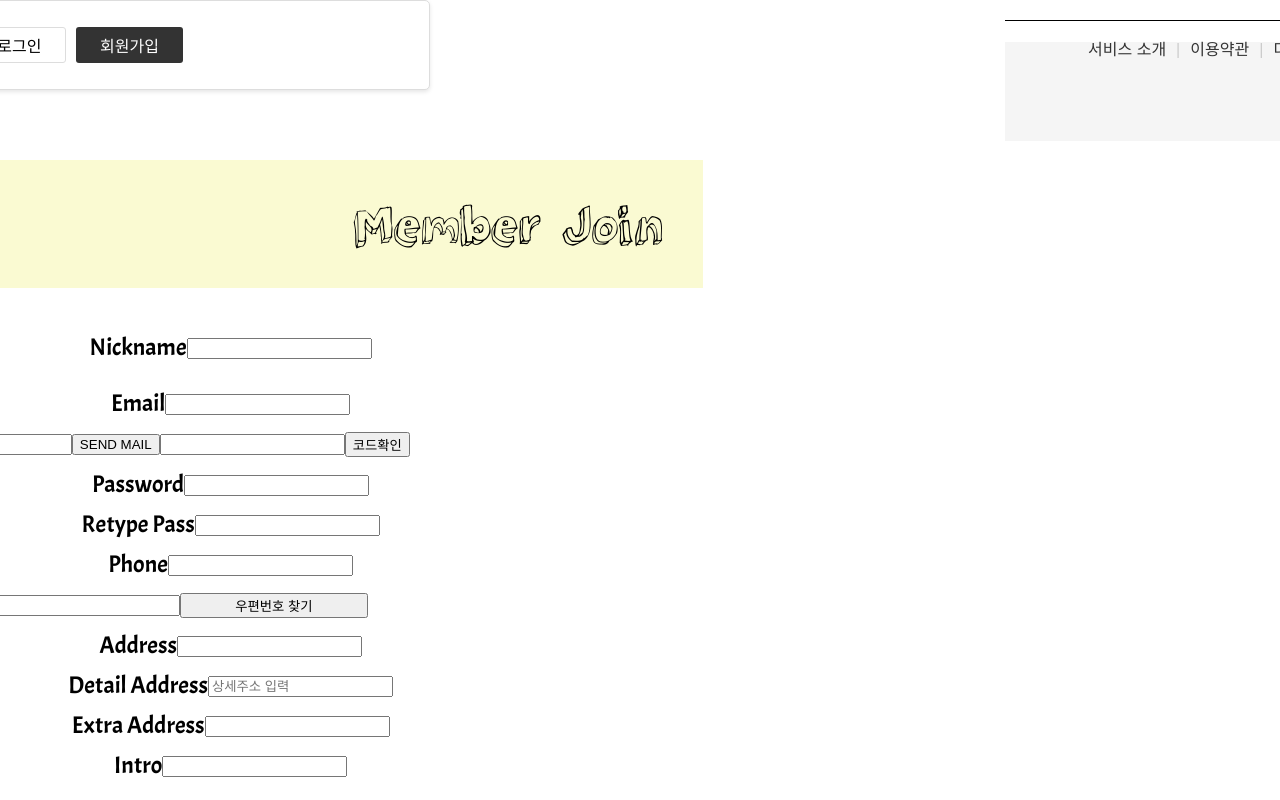
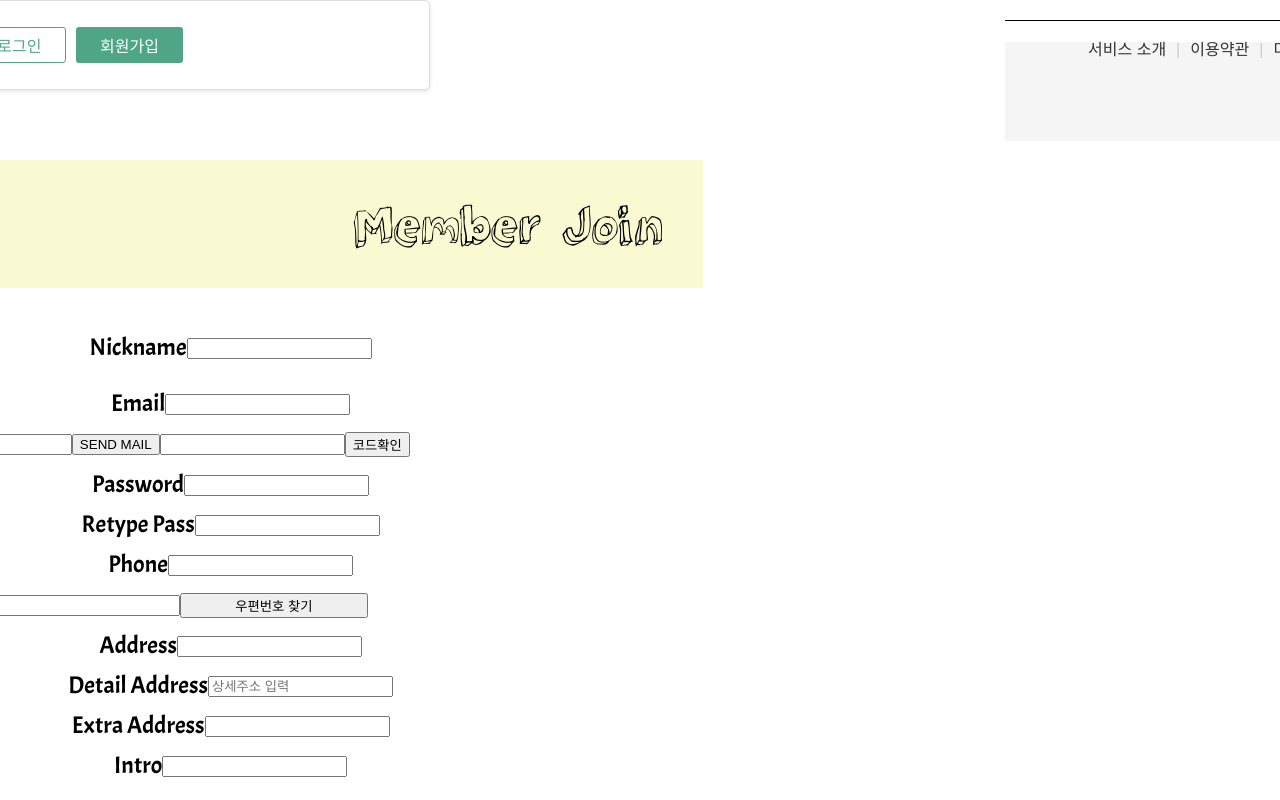
Before and after one commit to 2hon-in/Honin2, a React (Create React App) app in the folder client/: page /join in a window 1280 px wide. Shown: the top 800 px of the page. Built offline with nearby package versions, Linux system fonts and the light colour scheme.

Commit message:
header 스타일 완성

```diff
--- a/client/src/Component/style/layout/header.module.css
+++ b/client/src/Component/style/layout/header.module.css
@@ -67,10 +67,15 @@
     margin-right: 20rem;
 }
 
+.menu_bar>.buttons >button {
+    color: var(--primary-color);
+
+}
+
 .menu_bar>.buttons>button {
     margin-left: 0.6rem;
     padding: 0.3rem 1.5rem;
-    border: 1px solid #ddd;
+    border: 1.5px solid var(--primary-color);
     border-radius: 3px;
     background-color: white;
     cursor: pointer;
@@ -78,7 +83,7 @@
 }
 
 .menu_bar>.buttons>.signup {
-    background-color: #333;
+    background-color: var(--primary-color);
     color: white;
     border: none;
 }
@@ -135,29 +140,12 @@
 }
 
 .menu_item:after {
-    /* Option A */
-    /* position: absolute;
-    top: 100%;
-    left: 0;
-    width: 100%;
-    height: 1px;
-    background: rgb(0, 0, 0);
-    content: '';
-    opacity: 0;
-    -webkit-transition: height 0.3s, opacity 0.3s, -webkit-transform 0.3s;
-    -moz-transition: height 0.3s, opacity 0.3s, -moz-transform 0.3s;
-    transition: height 0.3s, opacity 0.3s, transform 0.3s;
-    -webkit-transform: translateY(-10px);
-    -moz-transform: translateY(-10px);
-    transform: translateY(-10px); */
-
-    /* Option B */
     position: absolute;
     top: 100%;
     left: 0;
     width: 100%;
     height: 3px;
-    background: rgba(0, 0, 0, 0.2);
+    background: #4ea6863d;
     content: '';
     opacity: 0;
     -webkit-transition: opacity 0.3s, -webkit-transform 0.3s;
@@ -170,15 +158,8 @@
 
 .menu_item:hover:after,
 .menu_item:focus:after {
-    /* Option A */
-    /* height: 3px;
+    height: 3px;
     width: 100%;
-    opacity: 1;
-    -webkit-transform: translateY(0px);
-    -moz-transform: translateY(0px);
-    transform: translateY(0px); */
-
-    /* Option B */
     opacity: 1;
     -webkit-transform: translateY(0px);
     -moz-transform: translateY(0px);
```
